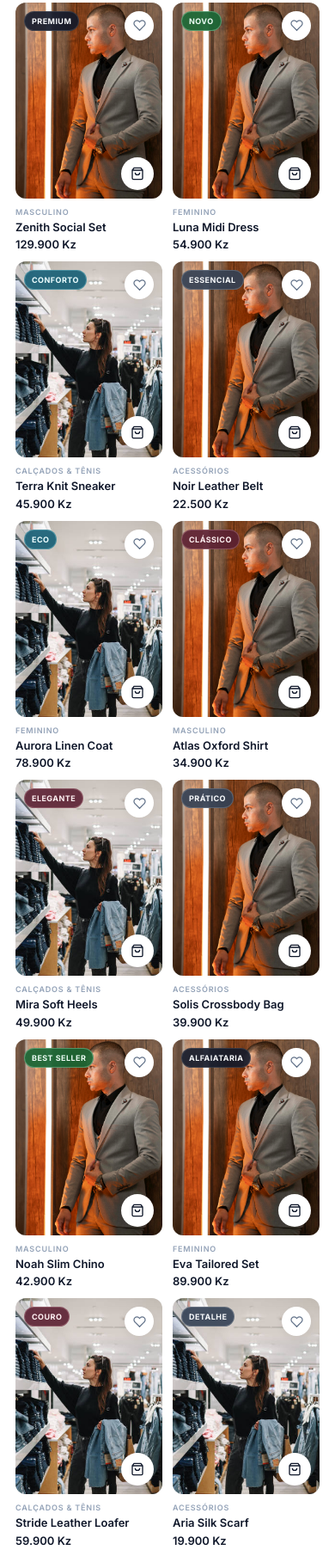
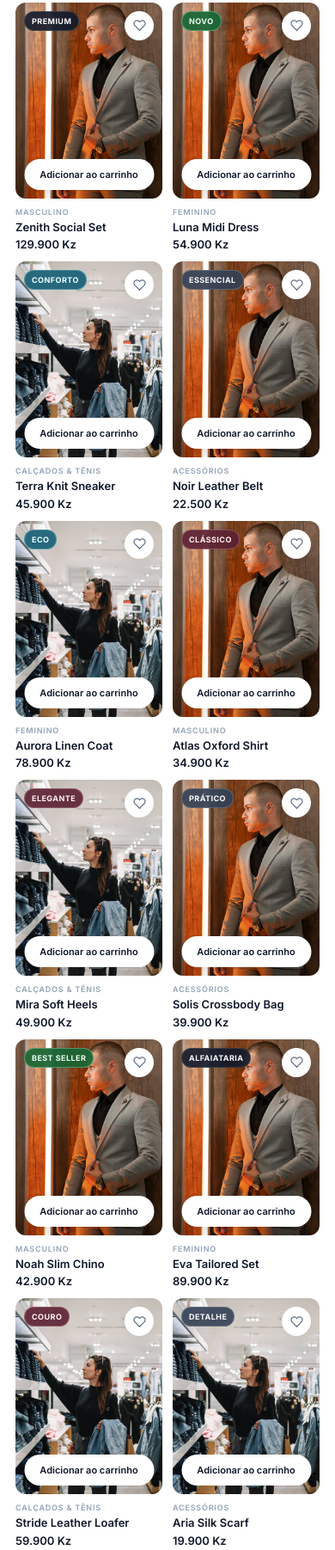
Before and after one commit to ezequielsimao24/lumina-ecommerce, a plain HTML site: page index.html in a window 390 px wide. Shown: the part 1352-3155 px from the top of the page at 86% size. Drawn offline with nearby package versions, Linux system fonts and the light colour scheme; a web font is replaced by a local one.

Commit message:
botão adicionar carrinho atlzdo

```diff
--- a/css/style.css
+++ b/css/style.css
@@ -1047,20 +1047,7 @@ html {
     z-index: 6;
     box-shadow: 0 10px 25px rgba(0, 0, 0, 0.1);
     transition: transform 0.5s cubic-bezier(0.25, 1, 0.5, 1);
-    display: inline-flex;
-    align-items: center;
-    justify-content: center;
-    gap: 8px;
-}
-
-.add-to-bag-icon {
-    width: 16px;
-    height: 16px;
-    flex-shrink: 0;
-    display: none;
-}
-
-.add-to-bag-label {
+    text-align: center;
     white-space: nowrap;
     overflow: hidden;
     text-overflow: ellipsis;
@@ -2095,31 +2082,21 @@ body.no-scroll {
 
     .add-to-bag-btn {
         bottom: 10px;
-        right: 10px;
-        left: auto;
-        width: 40px;
-        height: 40px;
-        min-width: 40px;
-        padding: 0;
-        transform: none;
-        border-radius: 50%;
-        box-shadow: 0 8px 20px rgba(15, 23, 42, 0.18);
-    }
-
-    .add-to-bag-icon {
-        display: block;
-    }
-
-    .add-to-bag-label {
-        position: absolute;
-        width: 1px;
-        height: 1px;
-        padding: 0;
-        margin: -1px;
-        overflow: hidden;
-        clip: rect(0, 0, 0, 0);
-        white-space: nowrap;
-        border: 0;
+        left: 50%;
+        right: auto;
+        width: calc(100% - 20px);
+        min-width: 0;
+        height: auto;
+        padding: 11px 10px;
+        transform: translate(-50%, 0);
+        border-radius: 24px;
+        font-size: 11px;
+        box-shadow: 0 8px 20px rgba(15, 23, 42, 0.14);
+    }
+
+    .product-card:focus-within .add-to-bag-btn,
+    .product-card:hover .add-to-bag-btn {
+        transform: translate(-50%, 0);
     }
 
     .favorite-btn {
@@ -2286,13 +2263,6 @@ body.no-scroll {
         gap: 4px;
     }
 
-    .add-to-bag-btn {
-        width: 38px;
-        height: 38px;
-        min-width: 38px;
-        padding: 0;
-    }
-
     .product-price {
         white-space: normal;
     }
@@ -2366,8 +2336,9 @@ body.no-scroll {
     }
 
     .add-to-bag-btn {
-        width: calc(100% - 20px);
-        font-size: 11px;
+        width: calc(100% - 16px);
+        padding: 10px 8px;
+        font-size: 10px;
     }
 
     .cart-drawer-header,
--- a/index.html
+++ b/index.html
@@ -164,14 +164,7 @@
                 </path>
               </svg>
             </button>
-            <button class="add-to-bag-btn" type="button" aria-label="Adicionar ao carrinho">
-              <svg class="add-to-bag-icon" viewBox="0 0 24 24" fill="none" stroke="currentColor" stroke-width="2" aria-hidden="true">
-                <path d="M6 2L3 6v14a2 2 0 0 0 2 2h14a2 2 0 0 0 2-2V6l-3-4z"></path>
-                <line x1="3" y1="6" x2="21" y2="6"></line>
-                <path d="M16 10a4 4 0 0 1-8 0"></path>
-              </svg>
-              <span class="add-to-bag-label">Adicionar ao carrinho</span>
-            </button>
+            <button class="add-to-bag-btn" type="button" aria-label="Adicionar ao carrinho">Adicionar ao carrinho</button>
           </div>
           <div class="product-info">
             <span class="product-category">Masculino</span>
@@ -195,14 +188,7 @@
                 </path>
               </svg>
             </button>
-            <button class="add-to-bag-btn" type="button" aria-label="Adicionar ao carrinho">
-              <svg class="add-to-bag-icon" viewBox="0 0 24 24" fill="none" stroke="currentColor" stroke-width="2" aria-hidden="true">
-                <path d="M6 2L3 6v14a2 2 0 0 0 2 2h14a2 2 0 0 0 2-2V6l-3-4z"></path>
-                <line x1="3" y1="6" x2="21" y2="6"></line>
-                <path d="M16 10a4 4 0 0 1-8 0"></path>
-              </svg>
-              <span class="add-to-bag-label">Adicionar ao carrinho</span>
-            </button>
+            <button class="add-to-bag-btn" type="button" aria-label="Adicionar ao carrinho">Adicionar ao carrinho</button>
           </div>
           <div class="product-info">
             <span class="product-category">Feminino</span>
@@ -226,14 +212,7 @@
                 </path>
               </svg>
             </button>
-            <button class="add-to-bag-btn" type="button" aria-label="Adicionar ao carrinho">
-              <svg class="add-to-bag-icon" viewBox="0 0 24 24" fill="none" stroke="currentColor" stroke-width="2" aria-hidden="true">
-                <path d="M6 2L3 6v14a2 2 0 0 0 2 2h14a2 2 0 0 0 2-2V6l-3-4z"></path>
-                <line x1="3" y1="6" x2="21" y2="6"></line>
-                <path d="M16 10a4 4 0 0 1-8 0"></path>
-              </svg>
-              <span class="add-to-bag-label">Adicionar ao carrinho</span>
-            </button>
+            <button class="add-to-bag-btn" type="button" aria-label="Adicionar ao carrinho">Adicionar ao carrinho</button>
           </div>
           <div class="product-info">
             <span class="product-category">Calçados &amp; Tênis</span>
@@ -257,14 +236,7 @@
                 </path>
               </svg>
             </button>
-            <button class="add-to-bag-btn" type="button" aria-label="Adicionar ao carrinho">
-              <svg class="add-to-bag-icon" viewBox="0 0 24 24" fill="none" stroke="currentColor" stroke-width="2" aria-hidden="true">
-                <path d="M6 2L3 6v14a2 2 0 0 0 2 2h14a2 2 0 0 0 2-2V6l-3-4z"></path>
-                <line x1="3" y1="6" x2="21" y2="6"></line>
-                <path d="M16 10a4 4 0 0 1-8 0"></path>
-              </svg>
-              <span class="add-to-bag-label">Adicionar ao carrinho</span>
-            </button>
+            <button class="add-to-bag-btn" type="button" aria-label="Adicionar ao carrinho">Adicionar ao carrinho</button>
           </div>
           <div class="product-info">
             <span class="product-category">Acessórios</span>
@@ -288,14 +260,7 @@
                 </path>
               </svg>
             </button>
-            <button class="add-to-bag-btn" type="button" aria-label="Adicionar ao carrinho">
-              <svg class="add-to-bag-icon" viewBox="0 0 24 24" fill="none" stroke="currentColor" stroke-width="2" aria-hidden="true">
-                <path d="M6 2L3 6v14a2 2 0 0 0 2 2h14a2 2 0 0 0 2-2V6l-3-4z"></path>
-                <line x1="3" y1="6" x2="21" y2="6"></line>
-                <path d="M16 10a4 4 0 0 1-8 0"></path>
-              </svg>
-              <span class="add-to-bag-label">Adicionar ao carrinho</span>
-            </button>
+            <button class="add-to-bag-btn" type="button" aria-label="Adicionar ao carrinho">Adicionar ao carrinho</button>
           </div>
           <div class="product-info">
             <span class="product-category">Feminino</span>
@@ -319,14 +284,7 @@
                 </path>
               </svg>
             </button>
-            <button class="add-to-bag-btn" type="button" aria-label="Adicionar ao carrinho">
-              <svg class="add-to-bag-icon" viewBox="0 0 24 24" fill="none" stroke="currentColor" stroke-width="2" aria-hidden="true">
-                <path d="M6 2L3 6v14a2 2 0 0 0 2 2h14a2 2 0 0 0 2-2V6l-3-4z"></path>
-                <line x1="3" y1="6" x2="21" y2="6"></line>
-                <path d="M16 10a4 4 0 0 1-8 0"></path>
-              </svg>
-              <span class="add-to-bag-label">Adicionar ao carrinho</span>
-            </button>
+            <button class="add-to-bag-btn" type="button" aria-label="Adicionar ao carrinho">Adicionar ao carrinho</button>
           </div>
           <div class="product-info">
             <span class="product-category">Masculino</span>
@@ -350,14 +308,7 @@
                 </path>
               </svg>
             </button>
-            <button class="add-to-bag-btn" type="button" aria-label="Adicionar ao carrinho">
-              <svg class="add-to-bag-icon" viewBox="0 0 24 24" fill="none" stroke="currentColor" stroke-width="2" aria-hidden="true">
-                <path d="M6 2L3 6v14a2 2 0 0 0 2 2h14a2 2 0 0 0 2-2V6l-3-4z"></path>
-                <line x1="3" y1="6" x2="21" y2="6"></line>
-                <path d="M16 10a4 4 0 0 1-8 0"></path>
-              </svg>
-              <span class="add-to-bag-label">Adicionar ao carrinho</span>
-            </button>
+            <button class="add-to-bag-btn" type="button" aria-label="Adicionar ao carrinho">Adicionar ao carrinho</button>
           </div>
           <div class="product-info">
             <span class="product-category">Calçados &amp; Tênis</span>
@@ -381,14 +332,7 @@
                 </path>
               </svg>
             </button>
-            <button class="add-to-bag-btn" type="button" aria-label="Adicionar ao carrinho">
-              <svg class="add-to-bag-icon" viewBox="0 0 24 24" fill="none" stroke="currentColor" stroke-width="2" aria-hidden="true">
-                <path d="M6 2L3 6v14a2 2 0 0 0 2 2h14a2 2 0 0 0 2-2V6l-3-4z"></path>
-                <line x1="3" y1="6" x2="21" y2="6"></line>
-                <path d="M16 10a4 4 0 0 1-8 0"></path>
-              </svg>
-              <span class="add-to-bag-label">Adicionar ao carrinho</span>
-            </button>
+            <button class="add-to-bag-btn" type="button" aria-label="Adicionar ao carrinho">Adicionar ao carrinho</button>
           </div>
           <div class="product-info">
             <span class="product-category">Acessórios</span>
@@ -412,14 +356,7 @@
                 </path>
               </svg>
             </button>
-            <button class="add-to-bag-btn" type="button" aria-label="Adicionar ao carrinho">
-              <svg class="add-to-bag-icon" viewBox="0 0 24 24" fill="none" stroke="currentColor" stroke-width="2" aria-hidden="true">
-                <path d="M6 2L3 6v14a2 2 0 0 0 2 2h14a2 2 0 0 0 2-2V6l-3-4z"></path>
-                <line x1="3" y1="6" x2="21" y2="6"></line>
-                <path d="M16 10a4 4 0 0 1-8 0"></path>
-              </svg>
-              <span class="add-to-bag-label">Adicionar ao carrinho</span>
-            </button>
+            <button class="add-to-bag-btn" type="button" aria-label="Adicionar ao carrinho">Adicionar ao carrinho</button>
           </div>
           <div class="product-info">
             <span class="product-category">Masculino</span>
@@ -443,14 +380,7 @@
                 </path>
               </svg>
             </button>
-            <button class="add-to-bag-btn" type="button" aria-label="Adicionar ao carrinho">
-              <svg class="add-to-bag-icon" viewBox="0 0 24 24" fill="none" stroke="currentColor" stroke-width="2" aria-hidden="true">
-                <path d="M6 2L3 6v14a2 2 0 0 0 2 2h14a2 2 0 0 0 2-2V6l-3-4z"></path>
-                <line x1="3" y1="6" x2="21" y2="6"></line>
-                <path d="M16 10a4 4 0 0 1-8 0"></path>
-              </svg>
-              <span class="add-to-bag-label">Adicionar ao carrinho</span>
-            </button>
+            <button class="add-to-bag-btn" type="button" aria-label="Adicionar ao carrinho">Adicionar ao carrinho</button>
           </div>
           <div class="product-info">
             <span class="product-category">Feminino</span>
@@ -474,14 +404,7 @@
                 </path>
               </svg>
             </button>
-            <button class="add-to-bag-btn" type="button" aria-label="Adicionar ao carrinho">
-              <svg class="add-to-bag-icon" viewBox="0 0 24 24" fill="none" stroke="currentColor" stroke-width="2" aria-hidden="true">
-                <path d="M6 2L3 6v14a2 2 0 0 0 2 2h14a2 2 0 0 0 2-2V6l-3-4z"></path>
-                <line x1="3" y1="6" x2="21" y2="6"></line>
-                <path d="M16 10a4 4 0 0 1-8 0"></path>
-              </svg>
-              <span class="add-to-bag-label">Adicionar ao carrinho</span>
-            </button>
+            <button class="add-to-bag-btn" type="button" aria-label="Adicionar ao carrinho">Adicionar ao carrinho</button>
           </div>
           <div class="product-info">
             <span class="product-category">Calçados &amp; Tênis</span>
@@ -505,14 +428,7 @@
                 </path>
               </svg>
             </button>
-            <button class="add-to-bag-btn" type="button" aria-label="Adicionar ao carrinho">
-              <svg class="add-to-bag-icon" viewBox="0 0 24 24" fill="none" stroke="currentColor" stroke-width="2" aria-hidden="true">
-                <path d="M6 2L3 6v14a2 2 0 0 0 2 2h14a2 2 0 0 0 2-2V6l-3-4z"></path>
-                <line x1="3" y1="6" x2="21" y2="6"></line>
-                <path d="M16 10a4 4 0 0 1-8 0"></path>
-              </svg>
-              <span class="add-to-bag-label">Adicionar ao carrinho</span>
-            </button>
+            <button class="add-to-bag-btn" type="button" aria-label="Adicionar ao carrinho">Adicionar ao carrinho</button>
           </div>
           <div class="product-info">
             <span class="product-category">Acessórios</span>
```
